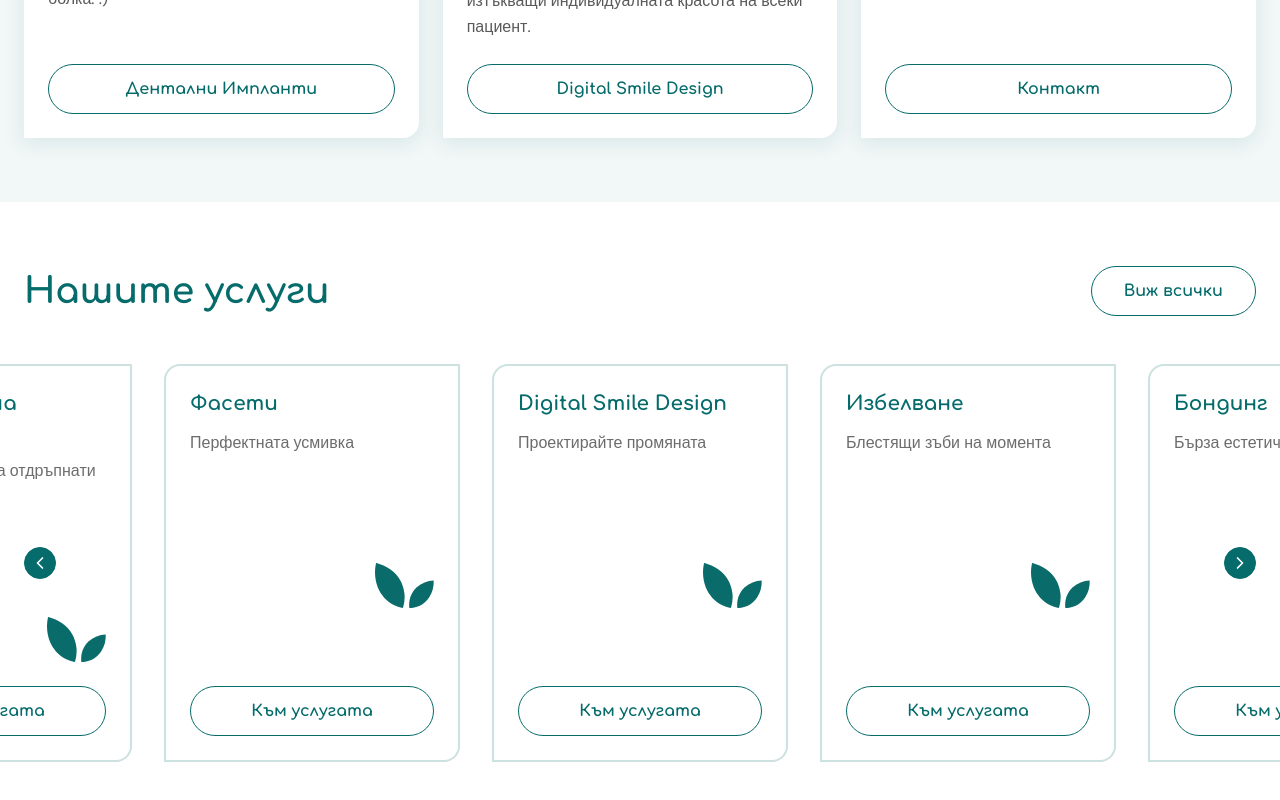
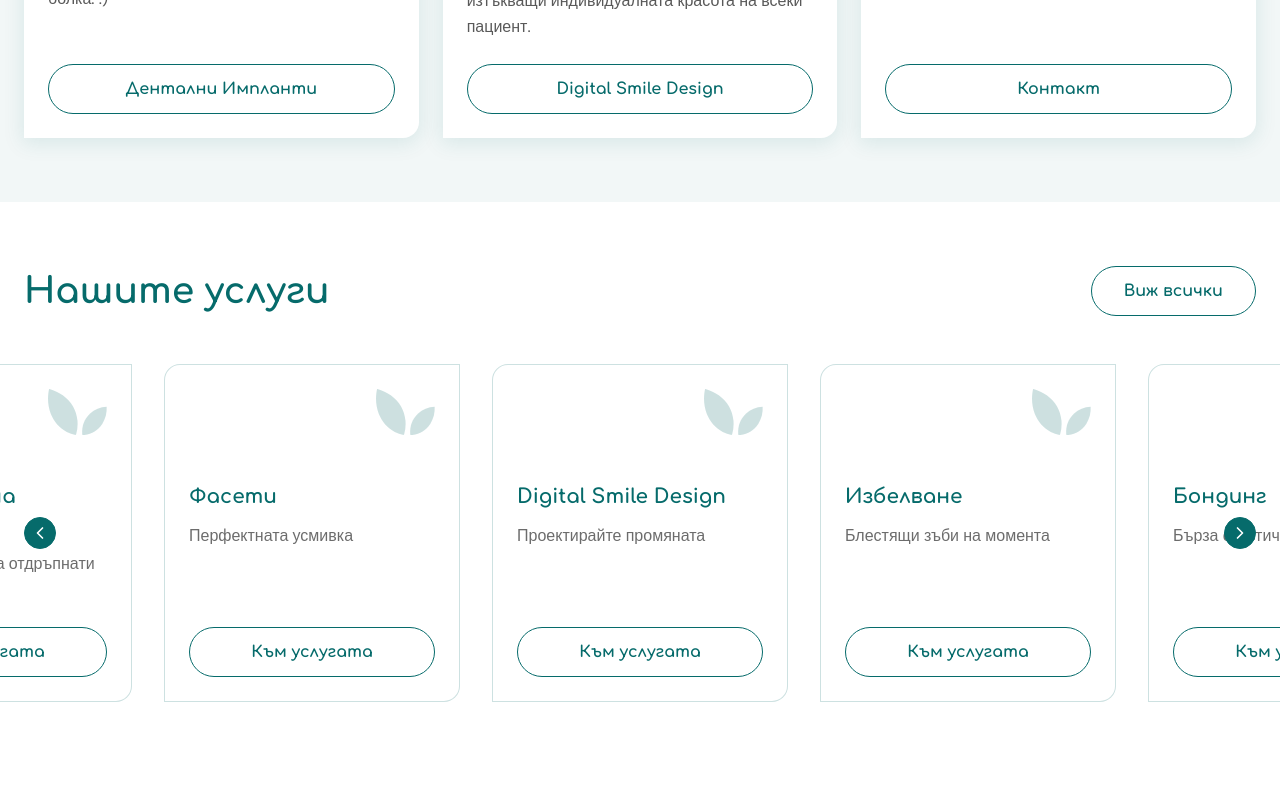
Before and after one commit to skyblueworks/mintclinic, a Next.js app: page / in a window 1280 px wide. Shown: the part 2317-3117 px from the top of the page. After the commit the page ends 3083 px from the top, so only its background shows below. Built offline with nearby package versions, Linux system fonts and the light colour scheme.

Commit message:
Fix styling

```diff
--- a/app/layout.tsx
+++ b/app/layout.tsx
@@ -80,7 +80,7 @@ export default function RootLayout({
       </Head>
       <body
         className={cn(
-          "min-h-screen bg-background antialiased w-screen",
+          "min-h-screen bg-background antialiased w-full",
           comfortaa.variable,
           dmSans.variable,
           comfortaa.className
--- a/components/ServicesSection.tsx
+++ b/components/ServicesSection.tsx
@@ -105,23 +105,23 @@ export default function ServicesSection() {
                 key={service.id}
                 className="pl-[1rem] md:pl-[2rem] basis-[calc(100%-8rem)] md:basis-[40%]  lg:basis-[30%] xl:basis-1/4 select-none"
               >
-                <div className="bg-white border-2 border-primary/20 rounded-2xl rounded-tr-none rounded-bl-none p-6 h-full flex flex-col justify-between duration-300">
+                <div className="bg-white border border-primary/20 rounded-2xl rounded-tr-none rounded-bl-none p-6 h-full flex flex-col justify-between duration-300">
                   <div>
+                    <div className="mb-12 flex justify-end items-start rounded-lg">
+                      <Image
+                        src="/mint-colored.svg"
+                        alt={service.title}
+                        width={60}
+                        height={60}
+                        className="opacity-20"
+                      />
+                    </div>
                     <h3 className="text-xl font-bold text-primary mb-3">
                       {service.title}
                     </h3>
                     <p className="text-foreground/80 font-dm-sans leading-relaxed mb-6">
                       {service.description}
                     </p>
-                    <div className="mb-6 flex justify-end items-end h-32 rounded-lg">
-                      <Image
-                        src="/mint-colored.svg"
-                        alt={service.title}
-                        width={60}
-                        height={60}
-                        className=""
-                      />
-                    </div>
                   </div>
                   <button className="bg-transparent border border-primary text-primary font-extrabold px-6 py-3 rounded-full hover:bg-primary hover:text-white transition-colors duration-200 w-full">
                     Към услугата
```
Also changed, not shown: app/page.tsx (line endings or trailing spaces), components/HeroSection.tsx (line endings or trailing spaces).
